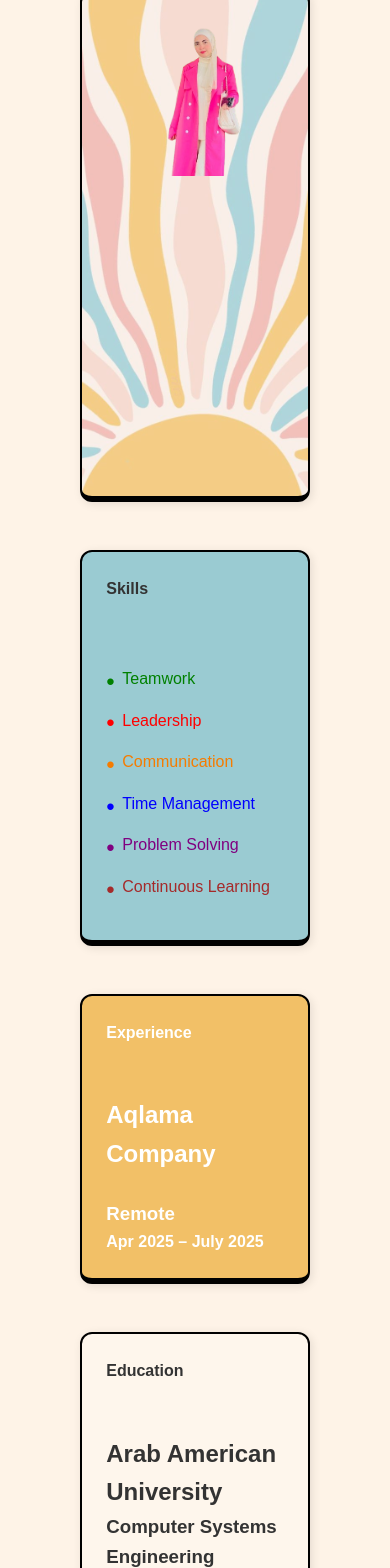
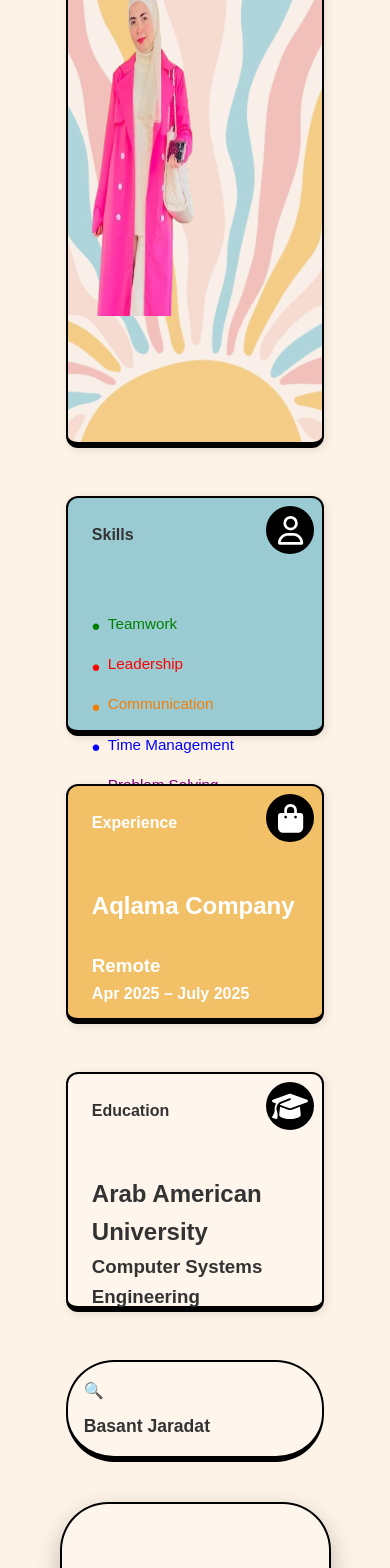
Before and after one commit to basantjaradat/Portfolio, a Next.js app: page / in a window 390 px wide. Shown: the part 432-2000 px from the top of the page. Built offline with nearby package versions, Linux system fonts and the light colour scheme.

Commit message:
Update home.css

```diff
--- a/src/styles/home.css
+++ b/src/styles/home.css
@@ -18,32 +18,21 @@ body {
     justify-content: center;
 }
 
-.hi-card,
-.profile-card,
-.skills-card,
-.exp-card,
-.ed-card {
+.hi-card {
+    background-color: rgba(255, 255, 255, 0.2);
     border-radius: 12px;
     box-shadow: 2px 2px 10px rgba(0, 0, 0, 0.1);
     border: 2px solid black;
+    padding: 1.5rem;
+    width: 24rem;
+    height: 11.5rem;
     border-bottom: 6px solid black;
-    padding: 1.5rem;
+    text-align: left;
     transition: transform 0.3s ease, box-shadow 0.3s ease;
+    margin-left: 1rem;
 }
 
-.hi-card {
-    background-color: rgba(255, 255, 255, 0.2);
-    width: 100%;
-    max-width: 24rem;
-    height: auto;
-    text-align: left;
-}
-
-.hi-card:hover,
-.profile-card:hover,
-.skills-card:hover,
-.exp-card:hover,
-.ed-card:hover {
+.hi-card:hover {
     transform: translateY(-8px);
     box-shadow: 4px 6px 20px rgba(0, 0, 0, 0.35);
 }
@@ -51,38 +40,75 @@ body {
 .profile-card {
     position: relative;
     background-color: rgba(255, 255, 255, 0.2);
-    width: 100%;
-    max-width: 29rem;
+    border-radius: 12px;
+    box-shadow: 2px 2px 10px rgba(0, 0, 0, 0.1);
+    border: 2px solid black;
+    border-bottom: 6px solid black;
+    padding: 1.5rem;
+    width: 29rem;
     height: 32rem;
     text-align: center;
+    transition: transform 0.3s ease, box-shadow 0.3s ease;
+    margin-left: 1.3rem;
+    z-index: 1;
     background-image: url("/images/download.jpg");
     background-size: cover;
     background-position: center;
     background-blend-mode: overlay;
-    z-index: 1;
+}
+
+.heart-icon {
+    position: absolute;
+    top: 0.5rem;
+    right: 0.5rem;
+    background-color: black;
+    color: #fff;
+    font-size: 1.8rem;
+    width: 3rem;
+    height: 3rem;
+    border-radius: 50%;
+    display: flex;
+    align-items: center;
+    justify-content: center;
+    cursor: pointer;
+    transition: color 0.3s ease;
+}
+
+.profile-card:hover {
+    transform: translateY(-8px);
+    box-shadow: 4px 6px 20px rgba(0, 0, 0, 0.35);
 }
 
 .profile-img {
     width: 100%;
     height: 30rem;
+    background-color: rgba(255, 255, 255, 0.0);
     border-radius: 12px;
+    margin-bottom: 1rem;
     position: absolute;
-    top: 0.1rem;
-    left: 0;
+    margin-top: 0.1rem;
+    margin-left: -14.2rem;
     z-index: 0;
 }
 
-.skills-card,
-.exp-card,
-.ed-card {
-    width: 100%;
-    max-width: 24rem;
-    height: auto;
-    margin: 1rem auto;
+.skills-card {
+    position: relative;
+    background-color: #9ACBD2;
+    border-radius: 12px;
+    box-shadow: 2px 2px 10px rgba(0, 0, 0, 0.1);
+    border: 2px solid black;
+    border-bottom: 6px solid black;
+    padding: 1.5rem;
+    width: 24rem;
+    height: 15rem;
+    text-align: left;
+    transition: transform 0.3s ease, box-shadow 0.3s ease;
+    margin-left: 1.3rem;
 }
 
-.skills-card {
-    background-color: #9ACBD2;
+.skills-card:hover {
+    transform: translateY(-5px);
+    box-shadow: 0 12px 28px rgba(0, 0, 0, 0.15);
 }
 
 .skills-header {
@@ -92,10 +118,7 @@ body {
     margin-bottom: 1.5rem;
 }
 
-.skills-icon,
-.heart-icon,
-.bag-icon,
-.cap-icon {
+.skills-icon {
     position: absolute;
     top: 0.5rem;
     right: 0.5rem;
@@ -115,6 +138,7 @@ body {
 .skills-list {
     list-style: none;
     padding: 0;
+    margin: 0;
     column-count: 2;
     column-gap: 1.5rem;
     font-size: 1rem;
@@ -123,8 +147,8 @@ body {
 
 .skills-list li {
     margin-bottom: 1rem;
+    position: relative;
     padding-left: 1rem;
-    position: relative;
 }
 
 .skills-list li::before {
@@ -136,19 +160,88 @@ body {
 }
 
 .exp-card {
+    position: relative;
     background-color: #F2C067;
+    border-radius: 12px;
+    box-shadow: 2px 2px 10px rgba(0, 0, 0, 0.1);
+    border: 2px solid black;
+    border-bottom: 6px solid black;
+    padding: 1.5rem;
+    width: 24rem;
+    height: 15rem;
+    text-align: left;
+    transition: transform 0.3s ease, box-shadow 0.3s ease;
+    margin-right: 31rem;
+    margin-top: -16.3rem;
+    margin-left: 1rem;
     color: #fff;
 }
 
+.bag-icon {
+    position: absolute;
+    top: 0.5rem;
+    right: 0.5rem;
+    background-color: black;
+    color: #fff;
+    font-size: 1.8rem;
+    width: 3rem;
+    height: 3rem;
+    border-radius: 50%;
+    display: flex;
+    align-items: center;
+    justify-content: center;
+    cursor: pointer;
+    transition: color 0.3s ease;
+}
+
+.exp-card:hover {
+    transform: translateY(-8px);
+    box-shadow: 4px 6px 20px rgba(0, 0, 0, 0.35);
+}
+
 .ed-card {
+    position: relative;
     background-color: rgba(255, 255, 255, 0.2);
+    border-radius: 12px;
+    box-shadow: 2px 2px 10px rgba(0, 0, 0, 0.1);
+    border: 2px solid black;
+    border-bottom: 6px solid black;
+    padding: 1.5rem;
+    width: 24rem;
+    height: 15rem;
+    text-align: left;
+    transition: transform 0.3s ease, box-shadow 0.3s ease;
+    margin-left: 2.5rem;
+    margin-top: -16rem;
+}
+
+.cap-icon {
+    position: absolute;
+    top: 0.5rem;
+    right: 0.5rem;
+    background-color: black;
+    color: #fff;
+    font-size: 1.8rem;
+    width: 3rem;
+    height: 3rem;
+    border-radius: 50%;
+    display: flex;
+    align-items: center;
+    justify-content: center;
+    cursor: pointer;
+    transition: color 0.3s ease;
+}
+
+.ed-card:hover {
+    transform: translateY(-8px);
+    box-shadow: 4px 6px 20px rgba(0, 0, 0, 0.35);
 }
 
 .search-box {
     display: flex;
     justify-content: space-between;
     align-items: center;
-    margin: 2rem auto;
+    margin-bottom: 2rem;
     font-weight: bold;
     background-color: rgba(255, 255, 255, 0.2);
     border: 2px solid black;
@@ -157,11 +250,15 @@ body {
     padding: 0.5rem 1rem;
     max-width: 20rem;
     height: 3.5rem;
+    margin-left: 37rem;
+    margin-top: 1rem;
+    margin-bottom: 4rem;
 }
 
 .search-box h1 {
     border: none;
     background: none;
+    margin-left: 1rem;
     width: 100%;
 }
 
@@ -174,6 +271,8 @@ body {
     grid-template-columns: repeat(auto-fit, minmax(15rem, 1fr));
     gap: 2rem;
     padding: 2rem;
+    margin-left: 6rem;
+    margin-bottom: 4rem;
 }
 
 .project-card {
@@ -187,9 +286,7 @@ body {
     flex-direction: column;
     justify-content: space-between;
     transition: transform 0.3s ease;
-    width: 100%;
-    max-width: 35rem;
-    margin: auto;
+    width: 35rem;
 }
 
 .project-card:hover {
@@ -266,31 +363,80 @@ body {
     color: #fff;
 }
 
-@media (max-width: 768px) {
-    .container,
-    .project-section {
-        padding: 1rem;
+/* Responsive Layout Adjustments */
+@media (max-width: 1024px) {
+  .container {
     flex-direction: column;
     align-items: center;
   }
 
-    .search-box,
-    .project-card,
   .hi-card,
-    .profile-card,
   .skills-card,
   .exp-card,
-    .ed-card {
+  .ed-card,
+  .profile-card {
     margin: 1rem auto;
     width: 90%;
+    max-width: 28rem;
   }
 
-    .profile-img {
+  .exp-card,
+  .ed-card {
+    margin-top: 1rem;
+  }
+
+  .search-box {
+    margin: 2rem auto;
+    width: 90%;
+    max-width: 22rem;
+  }
+
+  .project-section {
+    grid-template-columns: 1fr;
+    margin-left: 0;
+    padding: 1rem;
+  }
+
+  .project-card {
+    width: 100%;
+    max-width: 32rem;
+    margin: 0 auto;
+  }
+}
+
+@media (max-width: 600px) {
+  .project-section {
+    padding: 0.5rem;
+  }
+
+  .search-box {
+    flex-direction: column;
+    align-items: flex-start;
     height: auto;
-        position: relative;
+    padding: 1rem;
+  }
+
+  .search-box h1 {
+    font-size: 1.1rem;
+    margin-left: 0;
+    margin-top: 0.5rem;
   }
 
   .skills-list {
     column-count: 1;
+    font-size: 0.95rem;
+  }
+
+  .profile-img {
+    height: 22rem;
+    margin-left: -12rem;
+  }
+
+  .hi-card h1 {
+    font-size: 1.5rem;
+  }
+
+  .project-image {
+    height: 14rem;
   }
 }
```
Lines whose indentation alone changed are shown as unchanged.
